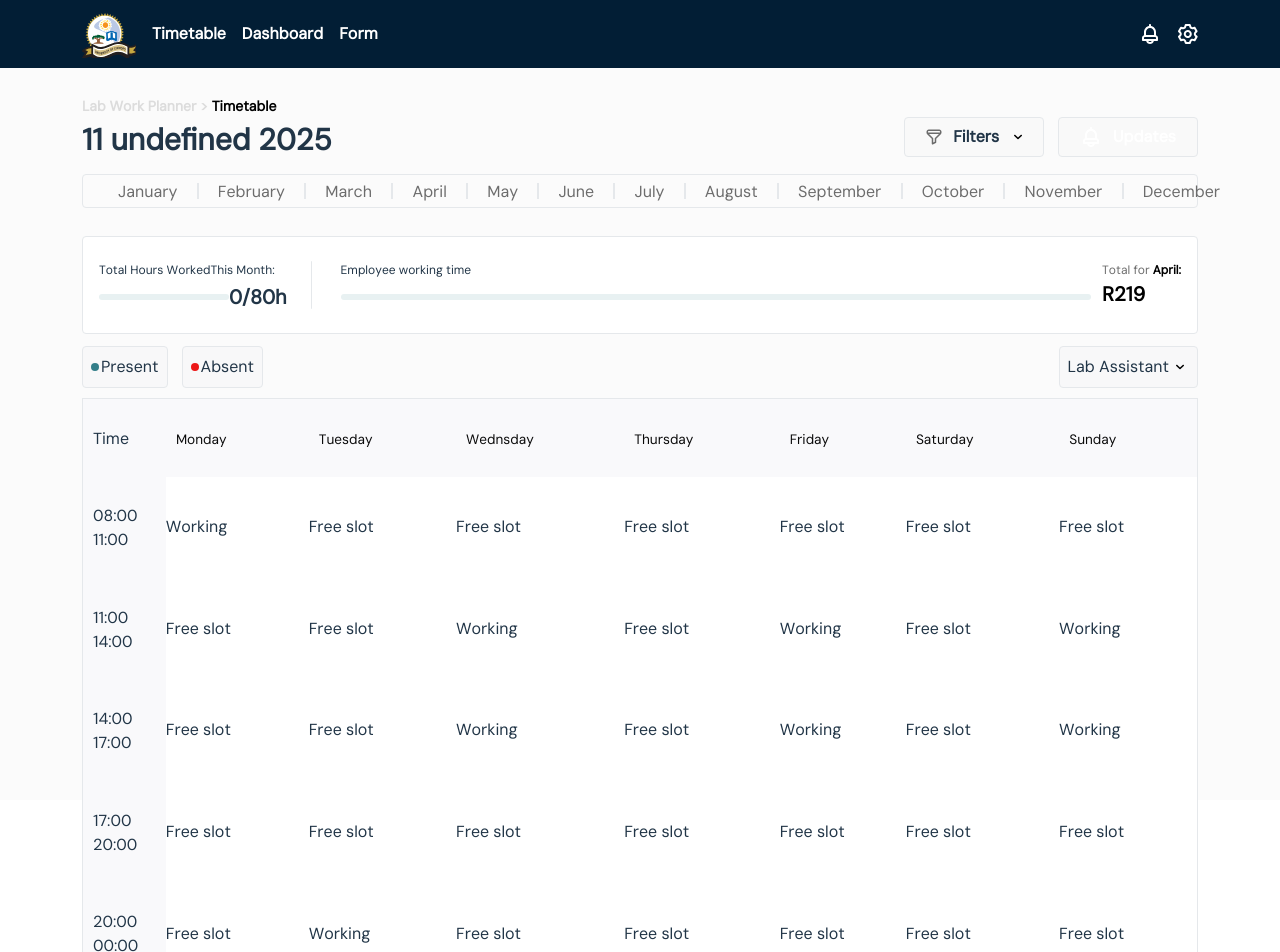
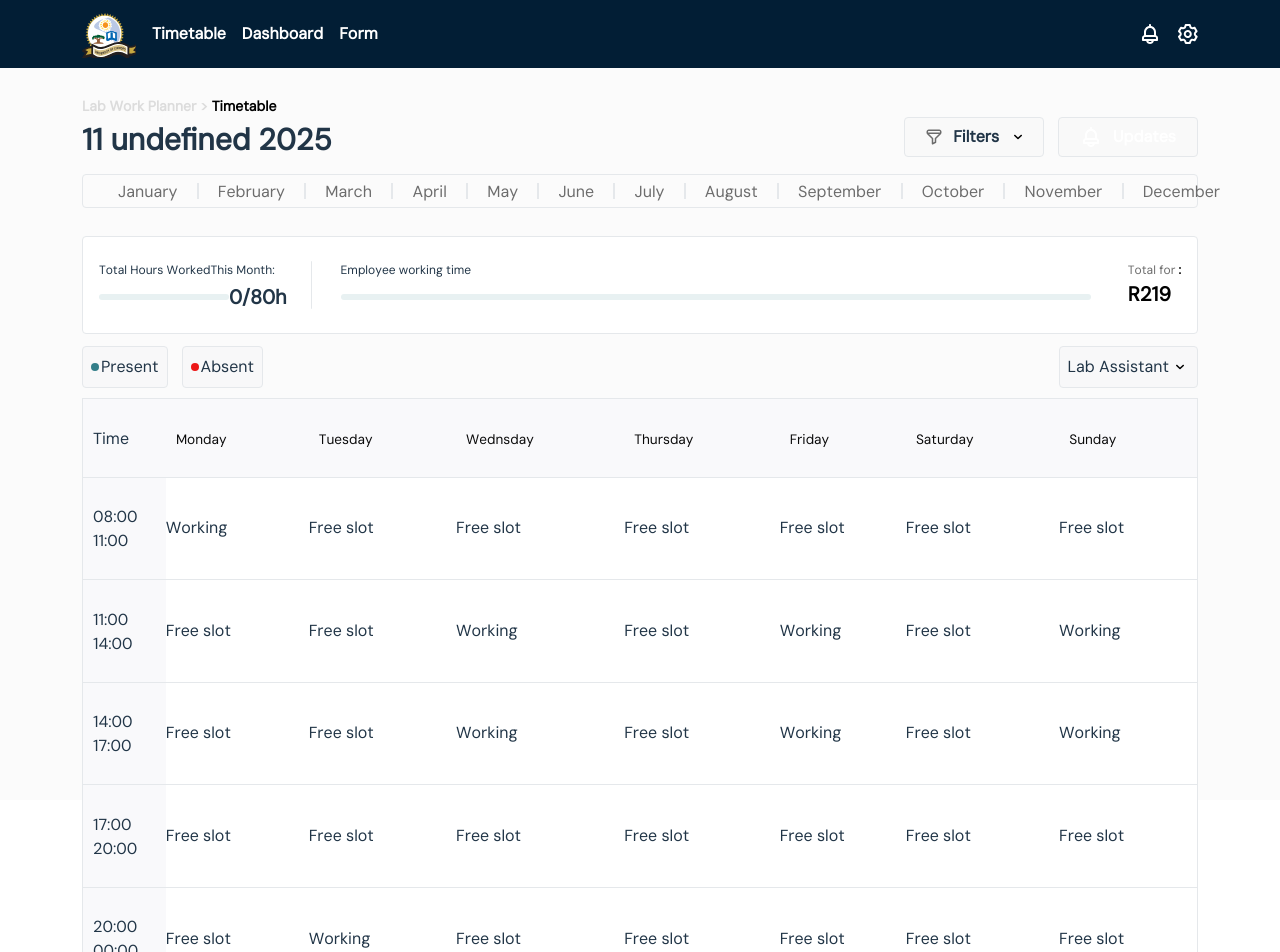
Before and after one commit to mothibimalebana/lab-work-planner, a React (Vite) app: page /Timetable in a window 1280 px wide. Shown: the top 952 px of the page. Built offline with nearby package versions, Linux system fonts and the light colour scheme.

Commit message:
chore: minimized the first column of time table

```diff
--- a/src/components/Breadcrumbs.tsx
+++ b/src/components/Breadcrumbs.tsx
@@ -49,7 +49,7 @@ const BreadCrumbs = ({hours = 0 }) => {
                     </div>
                 </div>
                 <div className="total col-start-3 col-end-4">
-                    <p className="text-[#6C6C6C]">Total for <span className="text-black font-bold">April:</span></p>
+                    <p className="text-[#6C6C6C]">Total for <span className="text-black font-bold">{mm}:</span></p>
                     <h3 className="text-black font-semibold text-[1.25rem]">R219</h3>
                 </div>
             </div>
--- a/src/components/Primitive.tsx
+++ b/src/components/Primitive.tsx
@@ -54,7 +54,7 @@ const Primitive = (  ) => {
         <div className="table px-[5.12rem] w-full mt-2.5">
             <table className="w-full rounded-md border border-solid border-[#E5E8EB] bg-white">
                 <tbody>
-                    <tr className="rounded-lg">
+                    <tr className="rounded-lg border-b border-b-solid border-b-[#E5E8EB]">
                     <th className="w-[2.13rem] bg-[rgba(236,236,240,0.30)] p-[1.73425rem_0.01363rem_1.61369rem_0.62906rem] text-left font-normal">Time</th>
                         <th className="bg-[rgba(236,236,240,0.30)] text-[#0A0A0A] font-dm-sans text-[0.85163rem] not-italic font-normal leading-[1.27744rem] w-8.5 h-[2.59031rem] p-[0.69194rem_6.81881rem_0.58588rem_0.63869rem] text-left pl-[0.63rem] pr-[2.21rem] pt-[1.73rem] pb-[1.61rem]">Monday</th>
                         <th className="bg-[rgba(236,236,240,0.30)] text-[#0A0A0A] font-dm-sans text-[0.85163rem] not-italic font-normal leading-[1.27744rem] w-8.5 h-[2.59031rem] p-[0.69194rem_6.81881rem_0.58588rem_0.63869rem] text-left pl-[0.63rem] pr-[2.21rem] pt-[1.73rem] pb-[1.61rem]">Tuesday</th>
@@ -64,24 +64,24 @@ const Primitive = (  ) => {
                         <th className="bg-[rgba(236,236,240,0.30)] text-[#0A0A0A] font-dm-sans text-[0.85163rem] not-italic font-normal leading-[1.27744rem] w-8.5 h-[2.59031rem] p-[0.69194rem_6.81881rem_0.58588rem_0.63869rem] text-left pl-[0.63rem] pr-[2.21rem] pt-[1.73rem] pb-[1.61rem]">Saturday</th>
                         <th className="bg-[rgba(236,236,240,0.30)] text-[#0A0A0A] font-dm-sans text-[0.85163rem] not-italic font-normal leading-[1.27744rem] w-8.5 h-[2.59031rem] p-[0.69194rem_6.81881rem_0.58588rem_0.63869rem] text-left pl-[0.63rem] pr-[2.21rem] pt-[1.73rem] pb-[1.61rem]">Sunday</th>
                     </tr>
-                    <tr>
+                    <tr className="rounded-lg border-b border-b-solid border-b-[#E5E8EB]">
                         <td className="w-[2.13rem] bg-[rgba(236,236,240,0.30)] p-[1.73425rem_0.01363rem_1.61369rem_0.62906rem] text-left font-normal">08:00 <br />11:00</td>
                         {schedule[0].map((shift) => shift.shift ? <td><div className="cell">Working</div></td> : <td><div className="cell">Free slot</div></td>)}
                     </tr>
-                    <tr>
+                    <tr className="rounded-lg border-b border-b-solid border-b-[#E5E8EB]">
                         <td className="w-[2.13rem] bg-[rgba(236,236,240,0.30)] p-[1.73425rem_0.01363rem_1.61369rem_0.62906rem] text-left font-normal">11:00 <br />14:00</td>
                         {schedule[1].map((shift) => shift.shift ? <td><div className="cell">Working</div></td> : <td><div className="cell">Free slot</div></td>)}
                     </tr>
-                    <tr >
+                    <tr className="rounded-lg border-b border-b-solid border-b-[#E5E8EB]">
                         <td className="w-[2.13rem] bg-[rgba(236,236,240,0.30)] p-[1.73425rem_0.01363rem_1.61369rem_0.62906rem] text-left font-normal">14:00 <br />17:00</td>
                         {schedule[2].map((shift) => shift.shift ? <td><div className="cell">Working</div></td> : <td><div className="cell">Free slot</div></td>)}
 
                     </tr>
-                    <tr>
+                    <tr className="rounded-lg border-b border-b-solid border-b-[#E5E8EB]">
                         <td className="w-[2.13rem] bg-[rgba(236,236,240,0.30)] p-[1.73425rem_0.01363rem_1.61369rem_0.62906rem] text-left font-normal">17:00 <br />20:00</td>
                         {schedule[3].map((shift) => shift.shift ? <td><div className="cell">Working</div></td> : <td><div className="cell">Free slot</div></td>)}
                     </tr>
-                    <tr>
+                    <tr className="rounded-lg border-b border-b-solid border-b-[#E5E8EB]">
                         <td className="w-[2.13rem] bg-[rgba(236,236,240,0.30)] p-[1.73425rem_0.01363rem_1.61369rem_0.62906rem] text-left font-normal">20:00 <br />00:00</td>
                         {schedule[4].map((shift) => shift.shift ? <td><div className="cell">Working</div></td> : <td><div className="cell">Free slot</div></td>)}
                     </tr>
```
